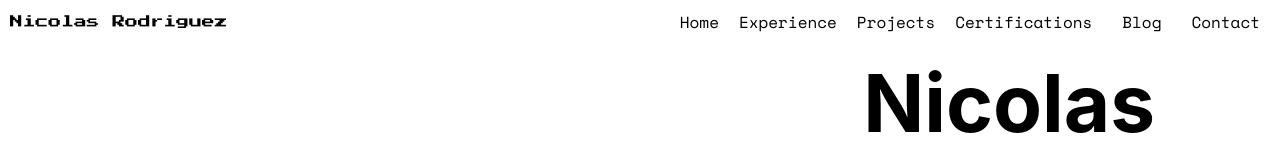
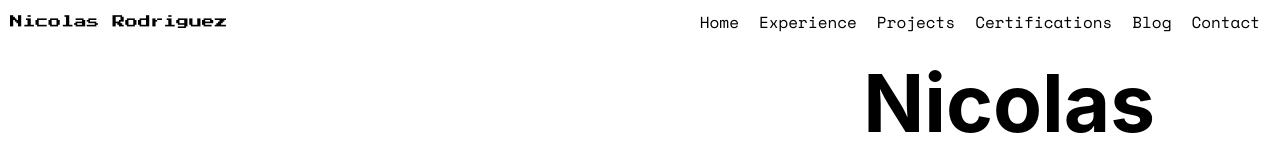
Before and after one commit to nrodriguez04/portfolioV2, a React (Create React App) app: page / in a window 1280 px wide. Shown: the top 158 px of the page. Built offline with nearby package versions, Linux system fonts and the light colour scheme.

Commit message:
Minor changes to Blog link

```diff
--- a/src/components/Navbar.js
+++ b/src/components/Navbar.js
@@ -38,7 +38,7 @@ const Navbar = () => {
             <Link to="/experience" onClick={handleLinkClick}>Experience</Link>
             <Link to="/projects" onClick={handleLinkClick}>Projects</Link>
             <Link to="/certifications" onClick={handleLinkClick}>Certifications</Link>
-            <Link onClick={handleLinkClick}><a href="https://nickfrmtech.blogspot.com/" target='_blank' rel='noreferrer'>Blog</a></Link>
+            <a href="https://nickfrmtech.blogspot.com/" target='_blank' rel='noreferrer' onClick={handleLinkClick}>Blog</a>
             <Link to="/contact" onClick={handleLinkClick}>Contact</Link>
           </nav>
         </div>
```
Also changed, not shown: 11 other files (tests, documents, lock files or other folders).
